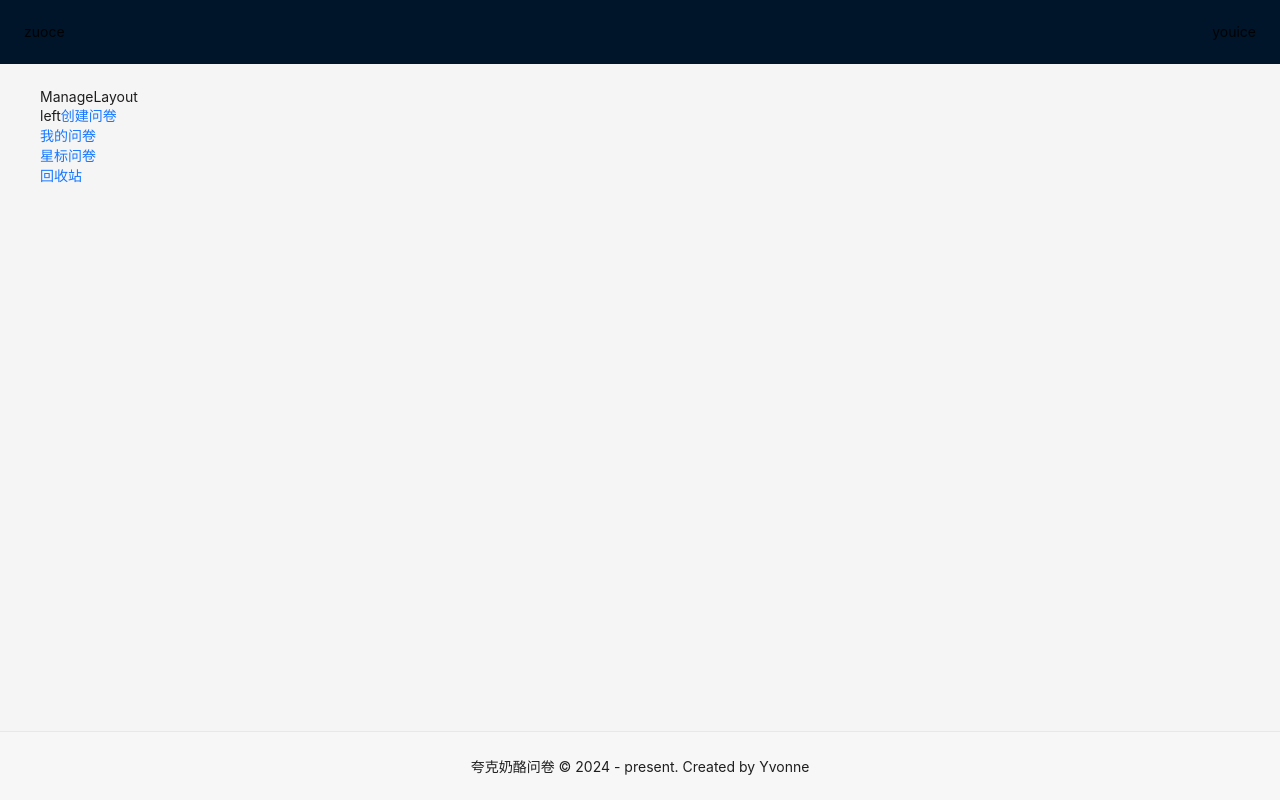
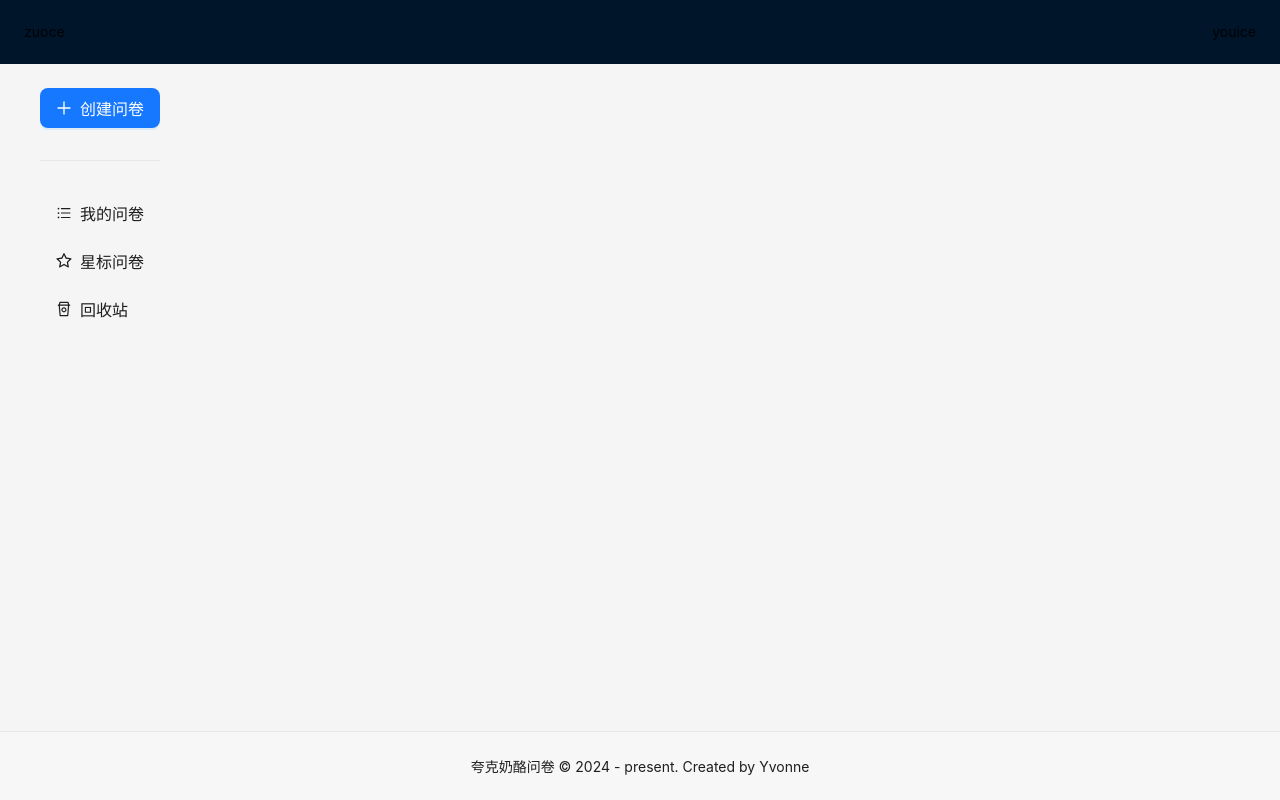
Before and after one commit to YvonneStandin/wjx-project, a React (Create React App) app: page /manage in a window 1280 px wide. Built offline with nearby package versions, Linux system fonts and the light colour scheme.

Commit message:
refactor: antd重构ManageLayout

```diff
--- a/package.json
+++ b/package.json
@@ -3,6 +3,7 @@
   "version": "0.1.0",
   "private": true,
   "dependencies": {
+    "@ant-design/icons": "^5.4.0",
     "@testing-library/jest-dom": "^5.17.0",
     "@testing-library/react": "^13.4.0",
     "@testing-library/user-event": "^13.5.0",
--- a/src/layouts/ManageLayout.tsx
+++ b/src/layouts/ManageLayout.tsx
@@ -1,19 +1,52 @@
 import React, { FC } from 'react'
-import { Outlet } from 'react-router-dom'
+import { Outlet, useNavigate, useLocation } from 'react-router-dom'
+import { Button, Space, Divider } from 'antd'
+import { PlusOutlined, BarsOutlined, StarOutlined, RestOutlined } from '@ant-design/icons'
 import sytles from './ManageLayout.module.scss'
 
 const ManageLayout: FC = () => {
+  const nav = useNavigate()
+  const { pathname } = useLocation()
+
   return (
     <div className={sytles.container}>
       <div className={sytles.left}>
-        ManageLayout left
-        <a href="">创建问卷</a>
-        <br />
-        <a href="">我的问卷</a>
-        <br />
-        <a href="">星标问卷</a>
-        <br />
-        <a href="">回收站</a>
+        <Space direction="vertical">
+          <Button type="primary" size="large" icon={<PlusOutlined />}>
+            创建问卷
+          </Button>
+          <Divider></Divider>
+          <Button
+            type={pathname.startsWith('/manage/list') ? 'default' : 'text'}
+            size="large"
+            icon={<BarsOutlined />}
+            onClick={() => {
+              nav('/manage/list')
+            }}
+          >
+            我的问卷
+          </Button>
+          <Button
+            type={pathname.startsWith('/manage/star') ? 'default' : 'text'}
+            size="large"
+            icon={<StarOutlined />}
+            onClick={() => {
+              nav('/manage/star')
+            }}
+          >
+            星标问卷
+          </Button>
+          <Button
+            type={pathname.startsWith('/manage/trash') ? 'default' : 'text'}
+            size="large"
+            icon={<RestOutlined />}
+            onClick={() => {
+              nav('/manage/trash')
+            }}
+          >
+            回收站
+          </Button>
+        </Space>
       </div>
       <div className={sytles.right}>
         <Outlet></Outlet>
```
Also changed, not shown: 1 other file (tests, documents, lock files or other folders).
